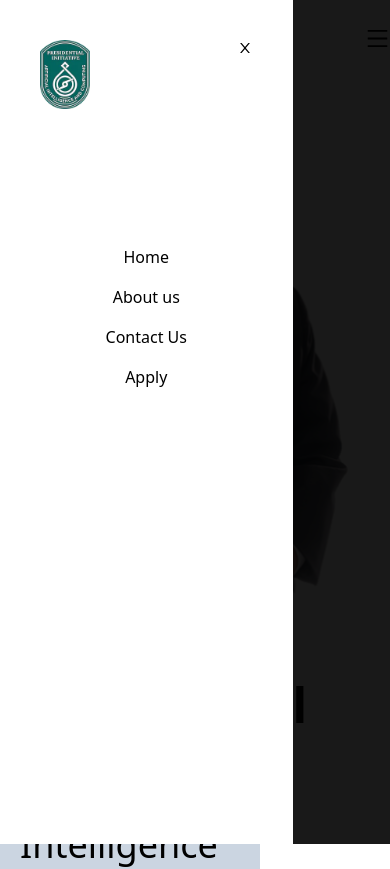
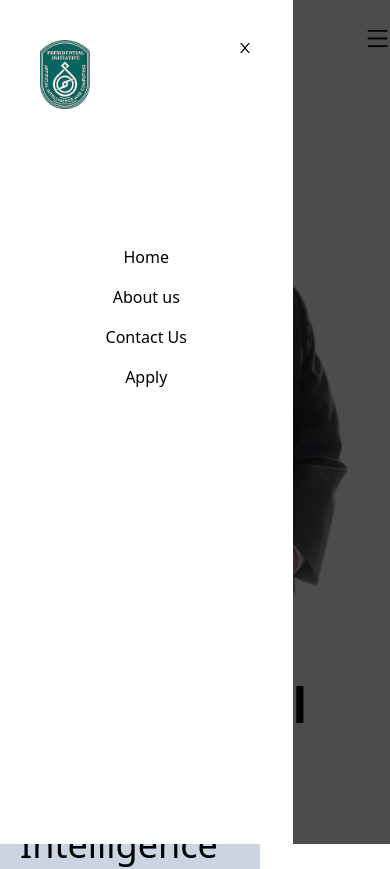
Before and after one commit to syedmuhammadfarhan/piaic-tailwind, a Next.js app: page / in a window 390 px wide. Shown: the top 869 px of the page. Built offline with nearby package versions, Linux system fonts and the light colour scheme.

Commit message:
from office

```diff
--- a/app/components/Navbar.tsx
+++ b/app/components/Navbar.tsx
@@ -1,9 +1,14 @@
+'use client'
 import Image from "next/image";
 import Link from "next/link";
 import React from "react";
 import { AiOutlineClose, AiOutlineMenu } from "react-icons/ai";
+import { useState } from "react";
 
 export default function Navbar() {
+
+
+
   return (
     <div className="flex w-full max-w-full justify-between items-center pt-3">
       <div className="flex gap-10">
@@ -33,7 +38,7 @@
       <div className="md:hidden">
         <AiOutlineMenu size="25" />
       </div>
-      <div className="md:hidden fixed left-0 top-0 w-full h-screen bg-black/90">
+      <div className="md:hidden fixed left-0 top-0 w-full h-screen bg-black/70">
         <div className="fixed left-0 top-0 w-[75%] sm:w-[60%] md:[45%] h-screen bg-white p-10 ease-in duration-500">
           <div className="flex justify-between">
             <Image
```
